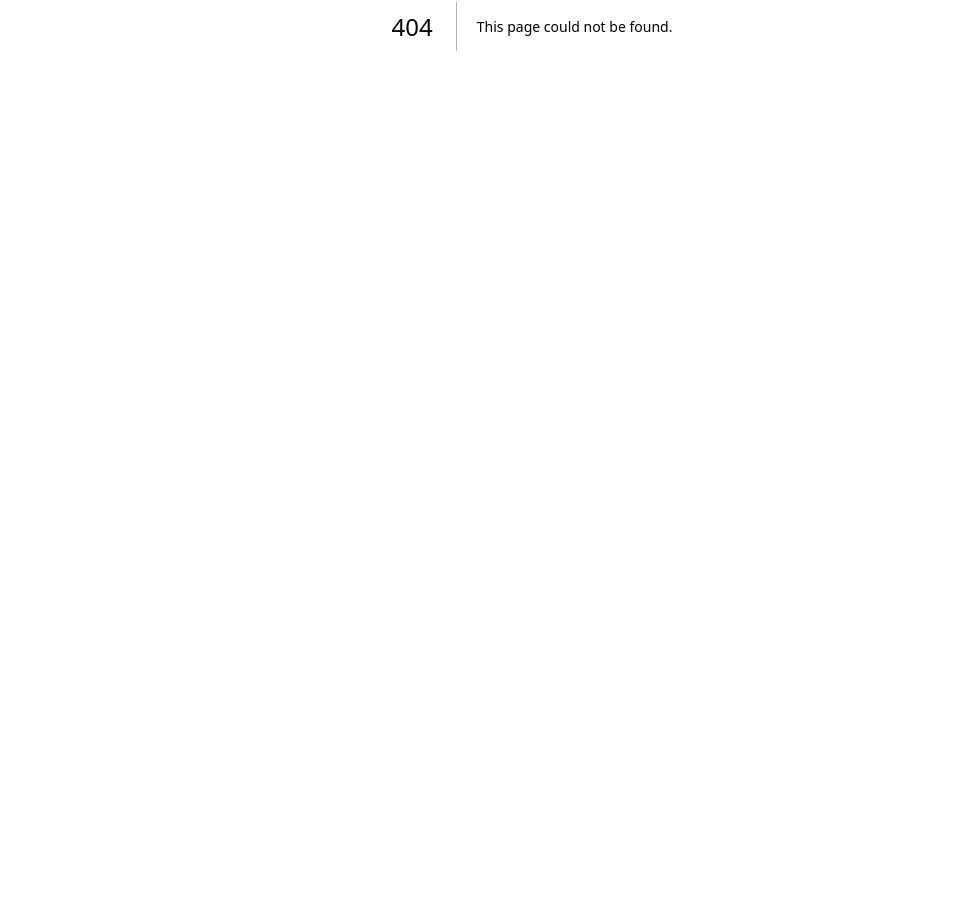
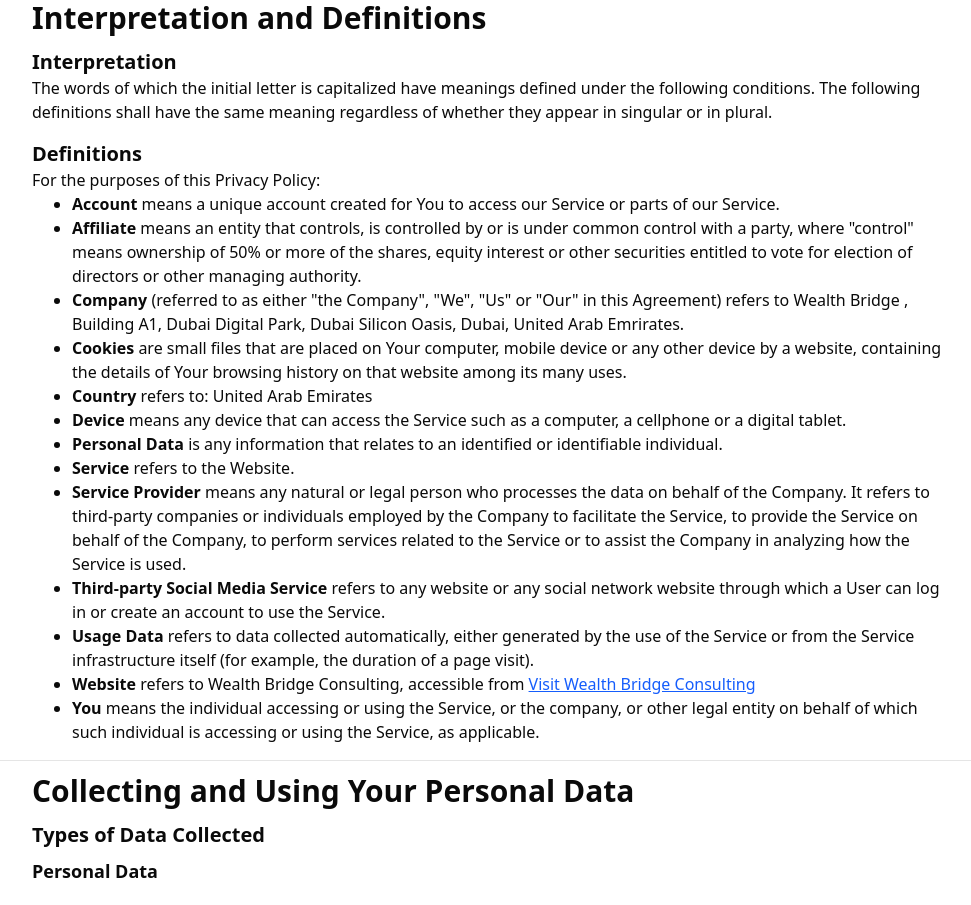
Before and after one commit to jaydencolaco/wealthbridgeconsulting, a Next.js app: page /privacy in a window 1280 px wide. Before the commit this address had no page. Shown: the part 374-1279 px from the top of the page, without its empty margins (108-1079 px from the left). Before the commit the page ends 800 px from the top, so only its background shows below. Built offline with nearby package versions, Linux system fonts and the light colour scheme.

Commit message:
privacy policy

```diff
--- /dev/null
+++ b/src/app/privacy/page.tsx
@@ -0,0 +1,205 @@
+"use client";
+
+import { Footer } from "@/components/footer";
+import { Navbar } from "@/components/navbar";
+import React from "react";
+
+export default function PrivacyPage() {
+  return (
+    <div>
+      <Navbar />
+      <div className="p-10">
+        <h1 className="font-extrabold text-4xl py-3 px-25">
+          Privacy Policy for WealthBridge Consulting
+        </h1>
+        <div>
+          <p className="font-light pb-2 px-25">Last updated: August 05, 2025</p>
+          <p className="max-w-6xl px-25 pb-4">
+            This Privacy Policy describes Our policies and procedures on the
+            collection, use and disclosure of Your information when You use the
+            Service and tells You about Your privacy rights and how the law
+            protects You. <br />
+            <br /> We use Your Personal data to provide and improve the Service.
+            By using the Service, You agree to the collection and use of
+            information in accordance with this Privacy Policy. This Privacy
+            Policy has been created with the help of the Privacy Policy
+            Generator.
+          </p>
+          <hr />
+          <h1 className="font-extrabold text-3xl py-3 px-25">
+            Interpretation and Definitions
+          </h1>
+          <h3 className="text-xl font-semibold px-25">Interpretation</h3>
+          <p className="max-w-6xl px-25 pb-4">
+            The words of which the initial letter is capitalized have meanings
+            defined under the following conditions. The following definitions
+            shall have the same meaning regardless of whether they appear in
+            singular or in plural.
+          </p>
+          <div className="max-w-6xl">
+            <h3 className="text-xl font-semibold px-25">Definitions</h3>
+            <p className="px-25">For the purposes of this Privacy Policy:</p>
+            <ul className="list-disc px-35">
+              <li>
+                <p>
+                  <strong>Account</strong> means a unique account created for
+                  You to access our Service or parts of our Service.
+                </p>
+              </li>
+              <li>
+                <p>
+                  <strong>Affiliate</strong> means an entity that controls, is
+                  controlled by or is under common control with a party, where
+                  "control" means ownership of 50% or more of the shares, equity
+                  interest or other securities entitled to vote for election of
+                  directors or other managing authority.
+                </p>
+              </li>
+              <li>
+                <p>
+                  <strong>Company</strong> (referred to as either "the Company",
+                  "We", "Us" or "Our" in this Agreement) refers to Wealth Bridge
+                  , Building A1, Dubai Digital Park, Dubai Silicon Oasis, Dubai,
+                  United Arab Emrirates.
+                </p>
+              </li>
+              <li>
+                <p>
+                  <strong>Cookies </strong>are small files that are placed on
+                  Your computer, mobile device or any other device by a website,
+                  containing the details of Your browsing history on that
+                  website among its many uses.
+                </p>
+              </li>
+              <li>
+                <p>
+                  <strong>Country </strong>refers to: United Arab Emirates
+                </p>
+              </li>
+              <li>
+                <p>
+                  <strong>Device </strong>means any device that can access the
+                  Service such as a computer, a cellphone or a digital tablet.
+                </p>
+              </li>
+              <li>
+                <p>
+                  <strong>Personal Data </strong>is any information that relates
+                  to an identified or identifiable individual.
+                </p>
+              </li>
+              <li>
+                <p>
+                  <strong>Service </strong>refers to the Website.
+                </p>
+              </li>
+              <li>
+                <p>
+                  <strong>Service Provider</strong> means any natural or legal
+                  person who processes the data on behalf of the Company. It
+                  refers to third-party companies or individuals employed by the
+                  Company to facilitate the Service, to provide the Service on
+                  behalf of the Company, to perform services related to the
+                  Service or to assist the Company in analyzing how the Service
+                  is used.
+                </p>
+              </li>
+              <li>
+                <p>
+                  <strong>Third-party Social Media Service </strong>refers to
+                  any website or any social network website through which a User
+                  can log in or create an account to use the Service.
+                </p>
+              </li>
+              <li>
+                <p>
+                  <strong>Usage Data</strong> refers to data collected
+                  automatically, either generated by the use of the Service or
+                  from the Service infrastructure itself (for example, the
+                  duration of a page visit).
+                </p>
+              </li>
+              <li>
+                <p>
+                  <strong>Website </strong>refers to Wealth Bridge Consulting,
+                  accessible from{" "}
+                  <a
+                    href="https://www.thewealthbridgeconsulting.com/"
+                    target="_blank"
+                    rel="noopener noreferrer"
+                    className="text-blue-600 underline"
+                  >
+                    Visit Wealth Bridge Consulting
+                  </a>
+                </p>
+              </li>
+              <li>
+                <p className="pb-4">
+                  <strong>You </strong>means the individual accessing or using
+                  the Service, or the company, or other legal entity on behalf
+                  of which such individual is accessing or using the Service, as
+                  applicable.
+                </p>
+              </li>
+            </ul>
+          </div>
+          <hr />
+          <div className="">
+            <h1 className="font-extrabold text-3xl py-3 px-25">
+              Collecting and Using Your Personal Data
+            </h1>
+            <h3 className="text-xl font-bold px-25 pb-2">
+              Types of Data Collected
+            </h3>
+            <h3 className="text-lg font-semibold px-25">Personal Data </h3>
+            <p className="pt-4 px-25 max-w-6xl">
+              While using Our Service, We may ask You to provide Us with certain
+              personally identifiable information that can be used to contact or
+              identify You. Personally identifiable information may include, but
+              is not limited to:
+            </p>
+            <ul className="list-disc px-35">
+              <li>Email address</li>
+              <li>First name and last name</li>
+              <li>Phone number</li>
+              <li>Usage Data</li>
+            </ul>
+            <br />
+            <div className="px-25 max-w-6xl">
+              <h3 className="text-lg font-semibold">Usage Data</h3>
+              <p className="">
+                Usage Data is collected automatically when using the Service.
+              </p>
+              <br />
+              <p>
+                Usage Data may include information such as Your Device's
+                Internet Protocol address (e.g. IP address), browser type,
+                browser version, the pages of our Service that You visit, the
+                time and date of Your visit, the time spent on those pages,
+                unique device identifiers and other diagnostic data.
+              </p>
+              <br />
+              <p>
+                When You access the Service by or through a mobile device, We
+                may collect certain information automatically, including, but
+                not limited to, the type of mobile device You use, Your mobile
+                device unique ID, the IP address of Your mobile device, Your
+                mobile operating system, the type of mobile Internet browser You
+                use, unique device identifiers and other diagnostic data.
+              </p>
+              <br />
+              <p>
+                We may also collect information that Your browser sends whenever
+                You visit our Service or when You access the Service by or
+                through a mobile device.
+              </p>
+              <br />
+              <h3 className="text-lg font-semibold">Information from Third-Party Social Media Services</h3>
+            </div>
+          </div>
+        </div>
+      </div>
+      <Footer />
+    </div>
+  );
+}
```
Also changed, not shown: src/app/contact/page.tsx (+1 -20 lines).
